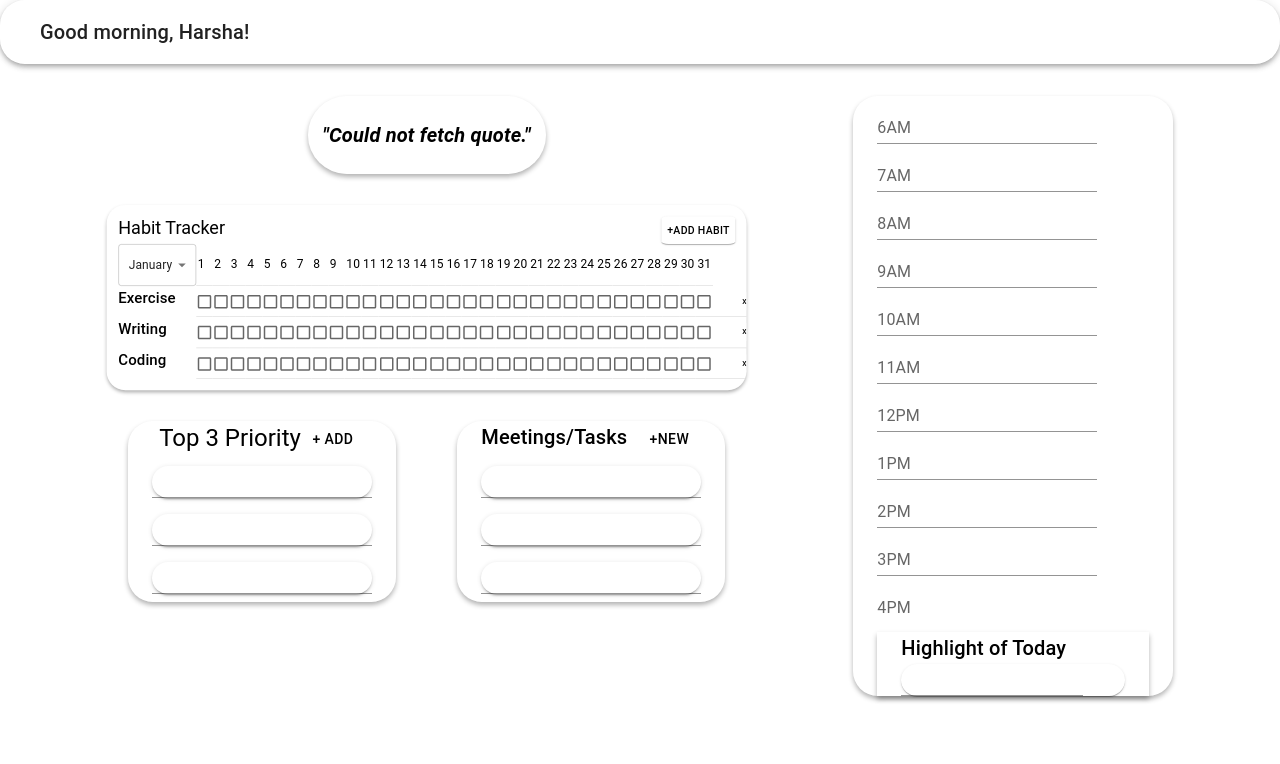
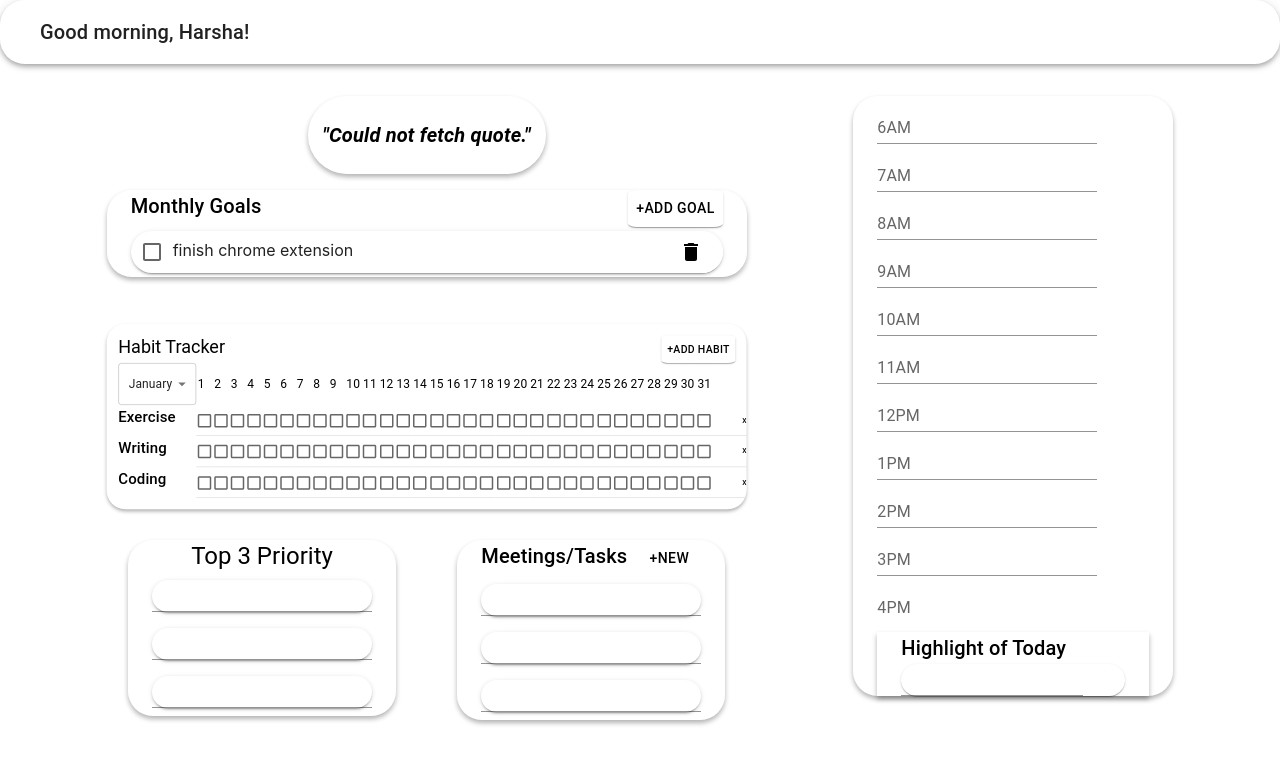
Before and after one commit to GittyHarsha/DailyPlanner, a React (Create React App) app in the folder dailyplanner/: page / in a window 1280 px wide. Shown: the top 764 px of the page. Built offline with nearby package versions, Linux system fonts and the light colour scheme; no server answers.

Commit message:
added monthly goals component

```diff
--- a/dailyplanner/src/App.js
+++ b/dailyplanner/src/App.js
@@ -21,13 +21,13 @@ function App() {
   // hook to fetch the background image API
     useEffect(()=> {
     axios.get("https://peapix.com/bing/feed").then(
-      (images_array) => { setBgImage(images_array["data"][0].imageUrl); console.log("image url: ", images_array['data'][0].imageUrl);}
+      (images_array) => { setBgImage(images_array["data"][3].imageUrl); console.log("image url: ", images_array['data'][0].imageUrl);}
     ).catch((error) => {console.log(error);});
 
   }, []);
 
   return (
-    <div style={{backgroundImage : `url("${bgImage}")`, height: '100vh'}}>
+    <div style={{backgroundImage : `url("${bgImage}")`, height: '100%'}}>
     <ThemeProvider theme={theme}>
 
    <AppBar/>
@@ -35,6 +35,7 @@ function App() {
     <Grid item xs='8'>
     <Grid container>
     <Quote/>
+    <MonthlyGoals/>
     <HabitTracker/>
     <Grid container sx={{ mx: '10vw',width: '50vw', justifyContent: 'space-between'}}>
       <Grid item><Priority/></Grid>
--- a/dailyplanner/src/assets/index.css
+++ b/dailyplanner/src/assets/index.css
@@ -11,3 +11,25 @@ code {
   font-family: source-code-pro, Menlo, Monaco, Consolas, 'Courier New',
     monospace;
 }
+
+::-webkit-scrollbar {
+  width: 10px;
+}
+
+/* Track */
+::-webkit-scrollbar-track {
+  background: 'transparent' !important;
+}
+
+/* Handle */
+::-webkit-scrollbar-thumb {
+  background: #888;
+}
+
+/* Handle on hover */
+::-webkit-scrollbar-thumb:hover {
+  background: #555;
+}
+::-webkit-scrollbar-corner {
+  background: rgba(0,0,0,0);
+}
--- a/dailyplanner/src/components/HabitTracker.js
+++ b/dailyplanner/src/components/HabitTracker.js
@@ -79,13 +79,13 @@ function HabitTracker() {
           </Menu>
     </Box>
       <Table>
-          <TableRow>
+          <TableRow sx={{backgroundColor: 'white', border: 'none'}}>
            <MonthDropdown onChange={handleMonth}></MonthDropdown>
 
           {
             dates.map(
               (date)=> (
-                <TableCell><Typography>{date.num}</Typography></TableCell>
+                <TableCell sx={{border: 'white'}}><Typography>{date.num}</Typography></TableCell>
               )
             )
           }
--- a/dailyplanner/src/components/MonthlyGoals.js
+++ b/dailyplanner/src/components/MonthlyGoals.js
@@ -1,34 +1,85 @@
 import React from 'react';
 import {useState, setState} from 'react';
-import { Button, Checkbox, Grid, Typography, Box, Paper} from '@mui/material';
+import { Button, Checkbox, Grid, Typography, Box, Paper, Menu, MenuItem} from '@mui/material';
 import { createTheme, ThemeProvider } from '@mui/material/styles';
 import MonthDropdown from './MonthDropdown.js';
 import {theme} from './theme.js';
+import DeleteIcon from '@mui/icons-material/Delete';
 import {Container, FormControl, TextField, Input, InputLabel} from '@mui/material';
-export default function Priority() {
+export default function MonthyGoals() {
+   let [goals, setGoals] = useState(['finish chrome extension']);
+   const [anchorEl, setAnchorEl] = useState(null);
+  let open = Boolean(anchorEl);
+  const handleClick = (event) => {
+    setAnchorEl(event.currentTarget);
+    console.log("+ add habit clicked");
+    console.log('target: ', event.currentTarget);
+  };
+  const handleClose = () => {
+    setAnchorEl(null);
+  };
+   function addGoal(event) {
+    if(event.key=='Enter') {
+        console.log(event.target.value);
+        let copy_goals = JSON.parse(JSON.stringify(goals));
+        copy_goals.push(event.target.value)
+        setGoals(copy_goals);
+        console.log(copy_goals);
+      }
+   }
+
+   function deleteGoal(event) {
+    console.log("inside delete goal");
+    console.log(event.target);
+    let target=(event.target.getAttribute('customAttribute'));
+    console.log("target: ",target);
+    let copy_goals = JSON.parse(JSON.stringify(goals));
+     copy_goals= copy_goals.filter((goal)=> {return goal!=target;});
+      setGoals(copy_goals);
+      console.log(copy_goals);
+   }
 
     return (
         <ThemeProvider theme={theme}>
-        <Container align="center" sx={{width: '22vw'}}>
+        <Container align="center" sx={{width: '50vw',  my: 2, maxHeight: '30vh', overflow: 'scroll'}}>
 
 
 
-            <FormControl>
+            <FormControl sx={{width: '100%'}}>
 
             <Typography variant='h6'  sx={{display: 'flex', flexDirection: {xs: 'column', sm: 'row'}, justifyContent: 'space-between'}}>
-                Meetings/Tasks
-                <Button>+New</Button>
+                Monthly Goals
+                <Button onClick={handleClick} sx={{backgroundColor: 'white', borderRadius: '10%', color: 'black', boxShadow: '1'}}>+Add Goal</Button>
+          <Menu aria-controls={open ? 'basic-menu' : undefined}
+          aria-haspopup="true"
+          anchorEl={anchorEl}
+          aria-expanded={open ? 'true' : undefined}
+          open={open}
+          onClose={handleClose}
+          >
+          <MenuItem><TextField onKeyDown={addGoal}/></MenuItem>
+          </Menu>
             </Typography>
 
-                <Paper elevation='2' sx={{my: 0.5}}>
-                <TextField id='1'/>
-                </Paper>
-                <Paper elevation='2' id='2' sx={{my: 0.5}}>
-                <TextField/>
-                </Paper>
-                <Paper elevation='2' id='3' sx={{my: 0.5}}>
-                <TextField/>
-                </Paper>
+                {
+                    goals.map((goal)=> {
+                        return (
+
+                        <Paper align="left" elevation='2' sx={{my: 0.5, width: '100%', display: 'flex', justifyContent: 'space-between'}}>
+
+                        <div style={{display: 'inline-block', flexDirection:"row", justifyContent: 'space-between'}}>
+                        <Checkbox/>
+                        <span>{goal}</span>
+
+                        </div>
+                        <Button customAttribute ={goal}  onClick={deleteGoal}> <DeleteIcon customAttribute ={goal}/></Button>
+
+
+                        </Paper>
+                        )
+                    })
+
+                }
             </FormControl>
         </Container>
         </ThemeProvider>
--- a/dailyplanner/src/components/Priority.js
+++ b/dailyplanner/src/components/Priority.js
@@ -15,12 +15,8 @@ export default function Priority() {
 
         <Container align="center">
 
-            <Typography variant='h5' >
+            <Typography variant='h5'align='center' >
                 Top 3 Priority
-                <Button onClick={addPriority}>
-                + Add
-                </Button>
-
             </Typography>
             <Menu>
             <MenuItem>
--- a/dailyplanner/src/components/theme.js
+++ b/dailyplanner/src/components/theme.js
@@ -9,6 +9,25 @@ export const theme = createTheme({
       primary: {
         main: bgcolor,
       }
+    },
+    overrides: {
+      MuiCssBaseline: {
+        styleOverrides: {
+          scrollbar: {
+            '::-webkit-scrollbar': {
+              width: '10px',
+              height: '10px',
+            },
+            '::-webkit-scrollbar-thumb': {
+              background: '#ccc',
+              borderRadius: '10px',
+            },
+            '::-webkit-scrollbar-track': {
+              background: '#fff',
+            },
+          },
+        },
+      },
     },
     components: {
       // Name of the component\
@@ -54,7 +73,12 @@ export const theme = createTheme({
             fontSize: '0.5rem',
             margin: '0',
             transform: "auto",
-            backgroundColor: 'transparent',
+            '&.Mui-checked': {
+              color: 'black'
+            },
+            border: 'none',
+
+
           }
       },
     },
```
